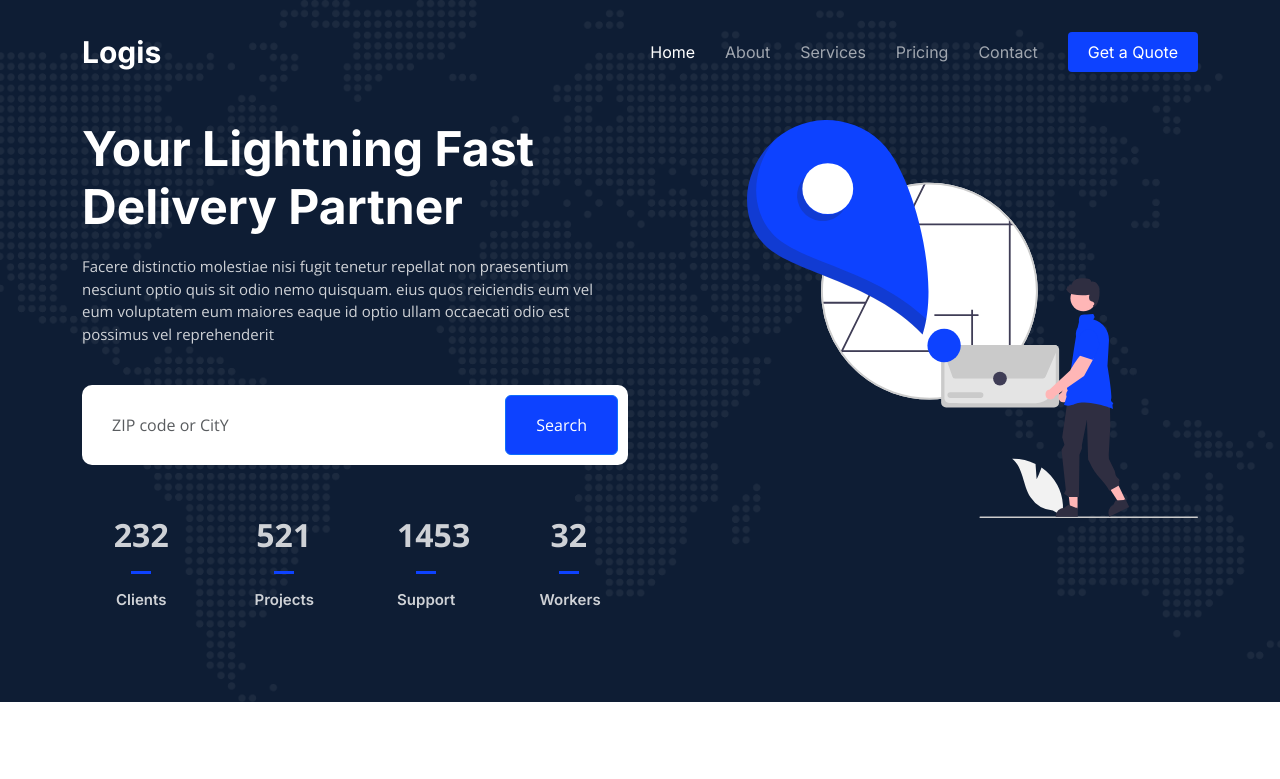
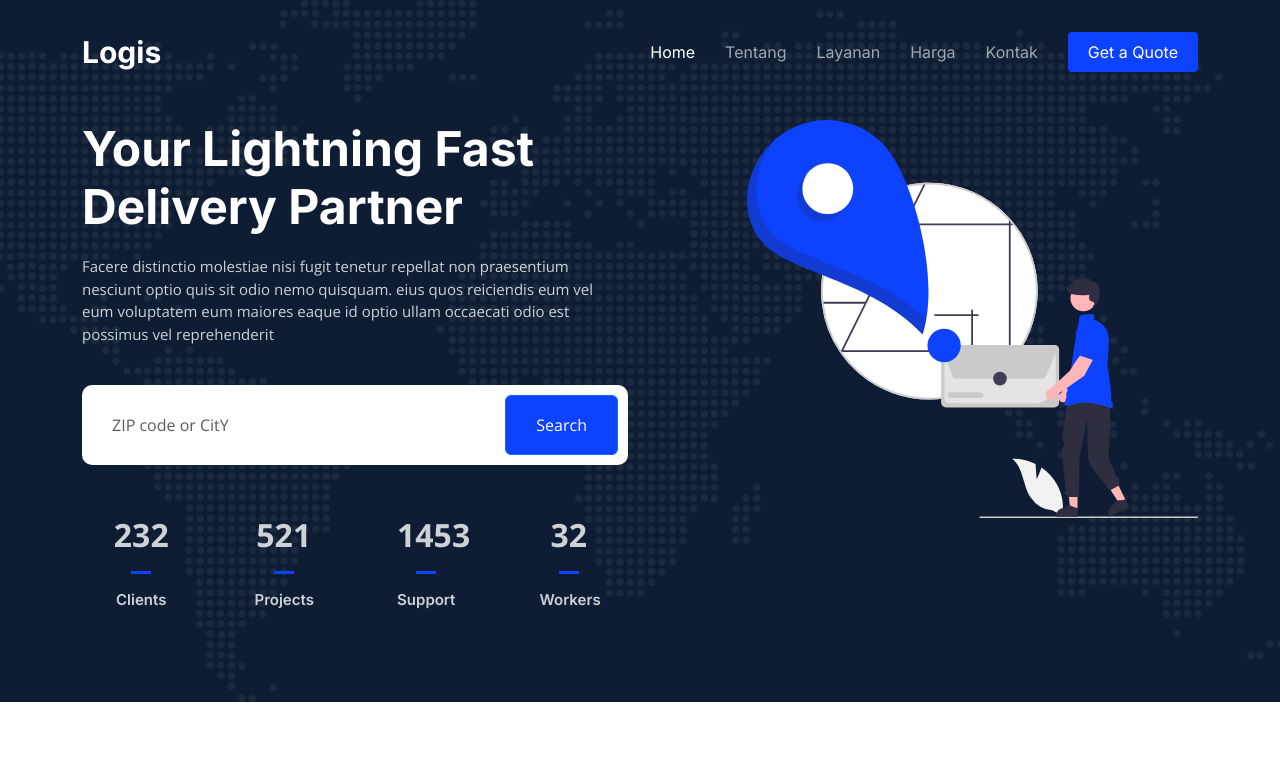
Before and after one commit to itsmebroarif/Logistic_web, a plain HTML site: page index.html in a window 1280 px wide. Shown: the top 779 px of the page. Drawn offline with nearby package versions, Linux system fonts and the light colour scheme.

Commit message:
Mengubah bahasa ke indonesia

```diff
--- a/index.html
+++ b/index.html
@@ -61,10 +61,10 @@
         <nav id="navbar" class="navbar">
           <ul>
             <li><a href="index.html" class="active">Home</a></li>
-            <li><a href="about.html">About</a></li>
-            <li><a href="services.html">Services</a></li>
-            <li><a href="pricing.html">Pricing</a></li>
-            <li><a href="contact.html">Contact</a></li>
+            <li><a href="about.html">Tentang</a></li>
+            <li><a href="services.html">Layanan</a></li>
+            <li><a href="pricing.html">Harga</a></li>
+            <li><a href="contact.html">Kontak</a></li>
             <li>
               <a class="get-a-quote" href="get-a-quote.html">Get a Quote</a>
             </li>
```
